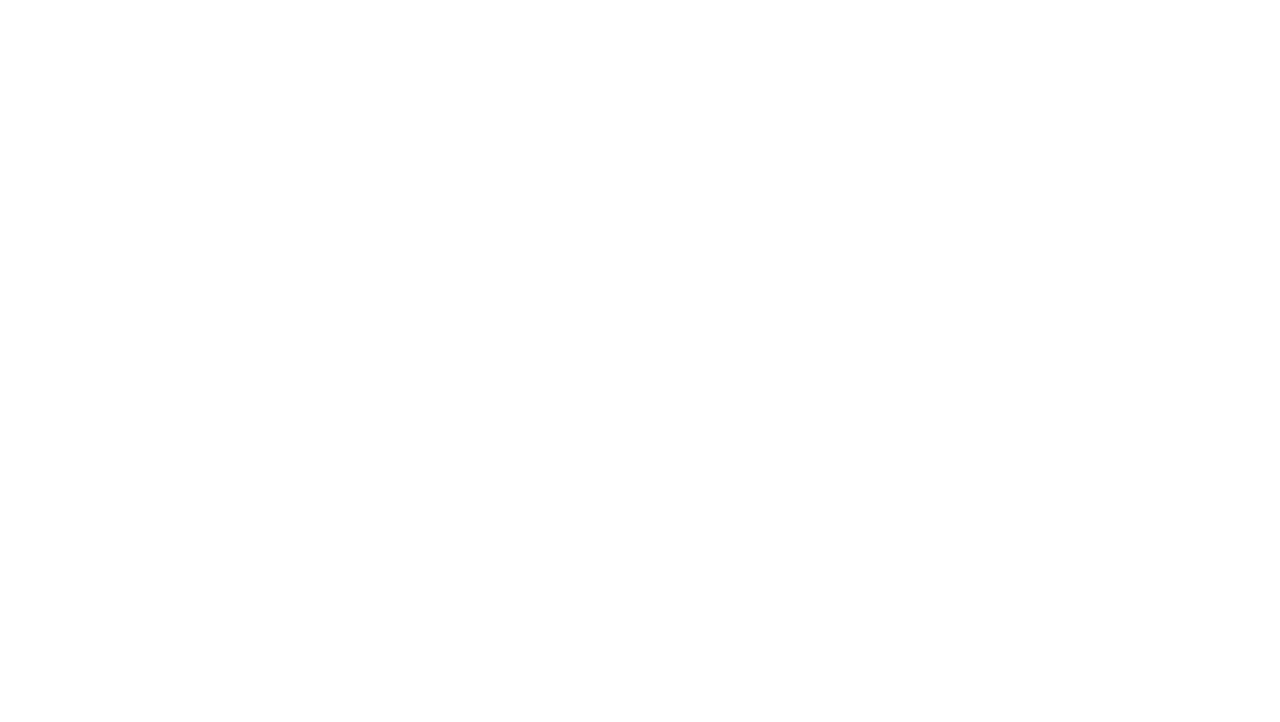
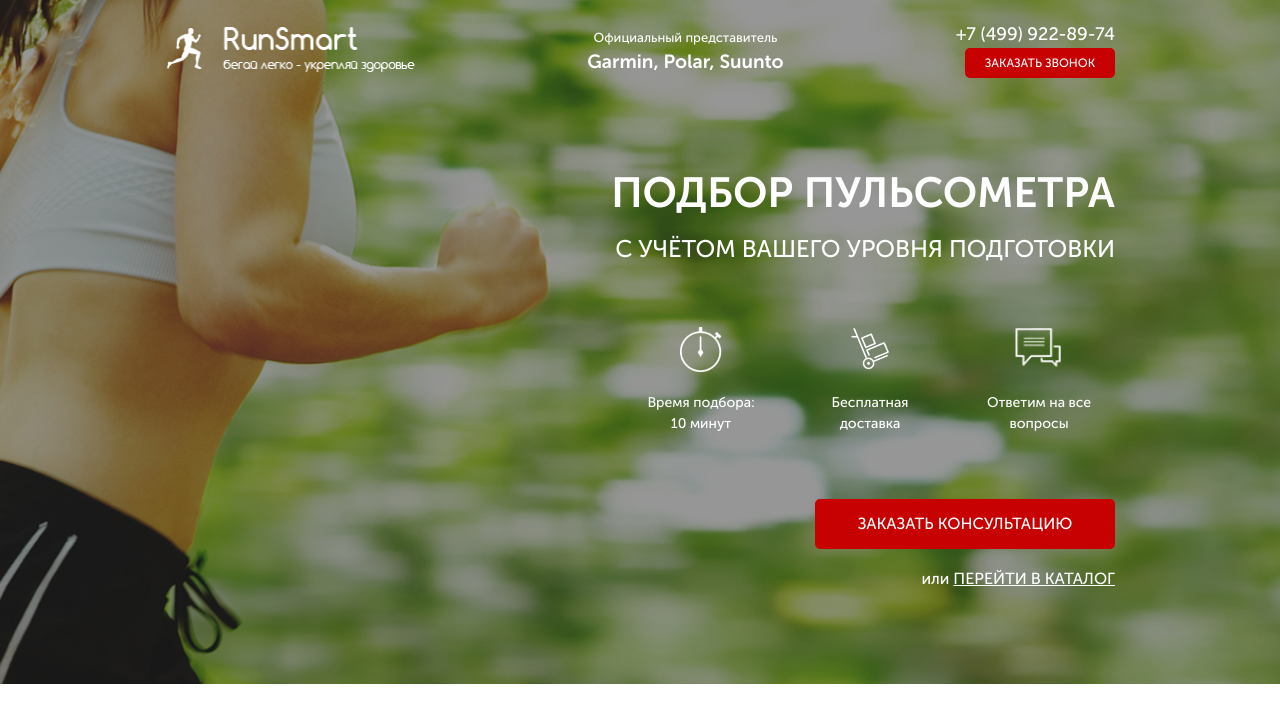
Before and after one commit to Bogdan-Dimidyuk/RunSmart, a plain HTML site: page src/index.html in a window 1280 px wide. Drawn offline with Linux system fonts and the light colour scheme.

Commit message:
before hw

```diff
--- a/src/index.html
+++ b/src/index.html
@@ -10,6 +10,44 @@
     <link rel="stylesheet" href="css/style.min.css">
 </head>
 <body>
-
+    <div class="promo">
+        <div class="container">
+            <header class="header">
+                <a href="#" class="header__logo">
+                    <img src="icons/first_block/runSmart_logo.png" alt="RunSmart">
+                </a>
+                <div class="header__official">
+                    Официальный представитель
+                    <span>Garmin, Polar, Suunto</span>
+                </div>
+                <div class="header_contacts">
+                    <a href="tel:+74999228974" class="header__phone">+7 (499) 922-89-74</a>
+                    <button class="button">заказать звонок</button>
+                </div>
+            </header>
+            <div class="promo__wrapper">
+                <h1 class="promo__header">Подбор пульсометра</h1>
+                <h2 class="promo__subheader">с учётом Вашего уровня подготовки</h2>
+                <div class="promo__icons">
+                    <div class="promo__icon">
+                        <img src="icons/first_block/timer.png" alt="timer">
+                        <div class="icon_descr">Время подбора: 10 минут</div>
+                    </div>
+                    <div class="promo__icon">
+                        <img src="icons/first_block/delivery.png" alt="delivery">
+                        <div class="icon_descr">Бесплатная доставка</div>
+                    </div>
+                    <div class="promo__icon">
+                        <img src="icons/first_block/questions.png" alt="questions">
+                        <div class="icon_descr">Ответим на все вопросы</div>
+                    </div>
+                </div>
+                <button class="button button_main">заказать консультацию</button>
+                <div class="promo__link">
+                    <div class="icon_descr">или <a href="#">ПЕРЕЙТИ В КАТАЛОГ</a></div>
+                </div>
+            </div>
+        </div>
+    </div>
 </body>
 </html>
--- a/src/sass/style.scss
+++ b/src/sass/style.scss
@@ -1 +1,9 @@
 @import 'variables';
+@import 'blocks/firstBlock';
+@import 'blocks/header';
+@import 'blocks/buttons';
+
+.container {
+    max-width: 950px;
+    margin: 0 auto;
+}
```
Also changed, not shown: src/css/style.min.css, src/img/fourth_block/bigPolar.png (deleted).
